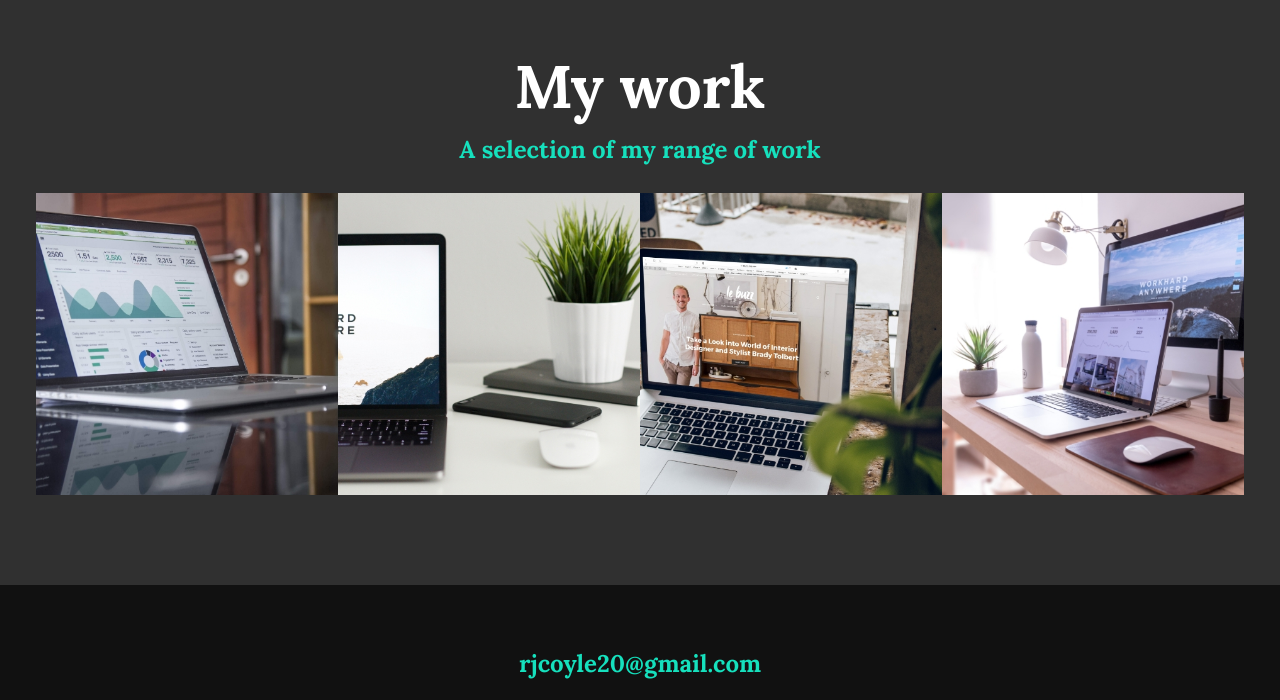
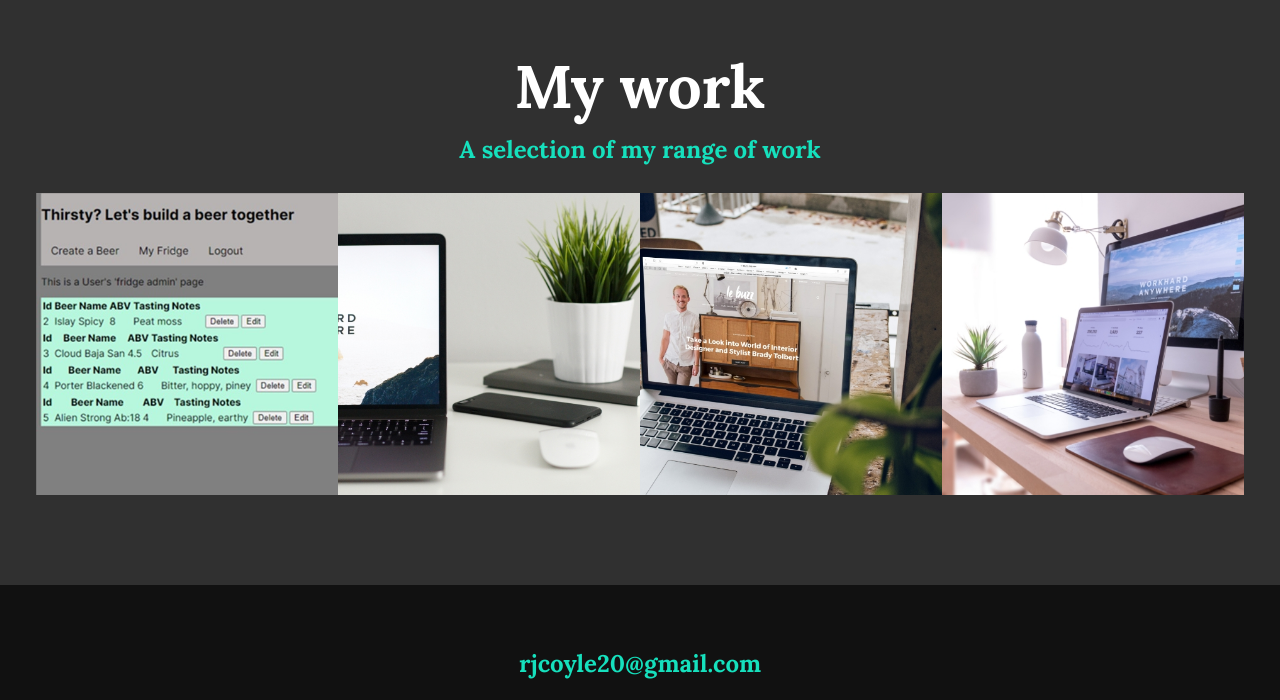
Before and after one commit to RjCoyle20/Portfolio-Website, a website built with Vite: page docs/index.html in a window 1280 px wide. Shown: the part 1938-2638 px from the top of the page. Built offline with nearby package versions, Linux system fonts and the light colour scheme.

Commit message:
Replaced picture 1 and testing

```diff
--- a/docs/index.html
+++ b/docs/index.html
@@ -85,7 +85,7 @@
             <div class="portfolio">
                 <!-- Portfolio item 01 -->
                 <a href="portfolio-item.html" class="portfolio__item">
-                    <img src="img/portfolio-01.jpg" alt="" class="portfolio__img">
+                    <img src="img/fridge-screenshot.jpg" alt="" class="portfolio__img">
                 </a>
 
                 <!-- Portfolio item 02 -->
```
Also changed, not shown: docs/img/fridge-screenshot.jpg (added), docs/img/fridge-screenshot.png (added).
